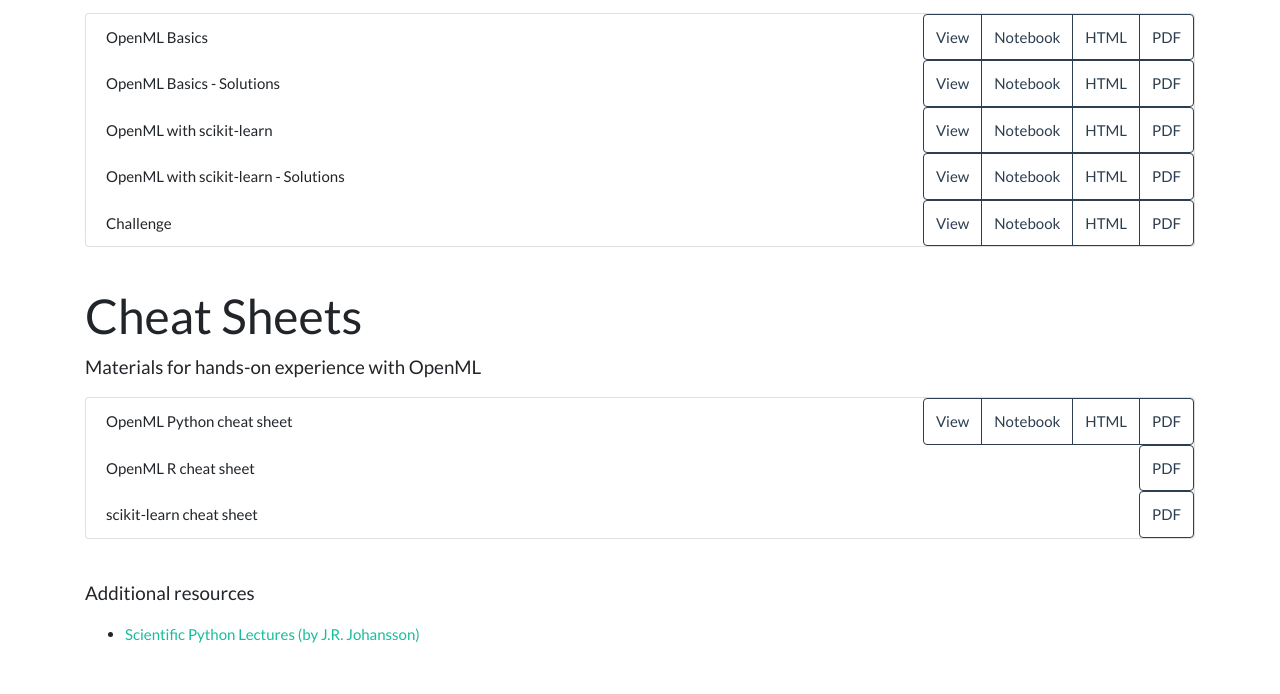
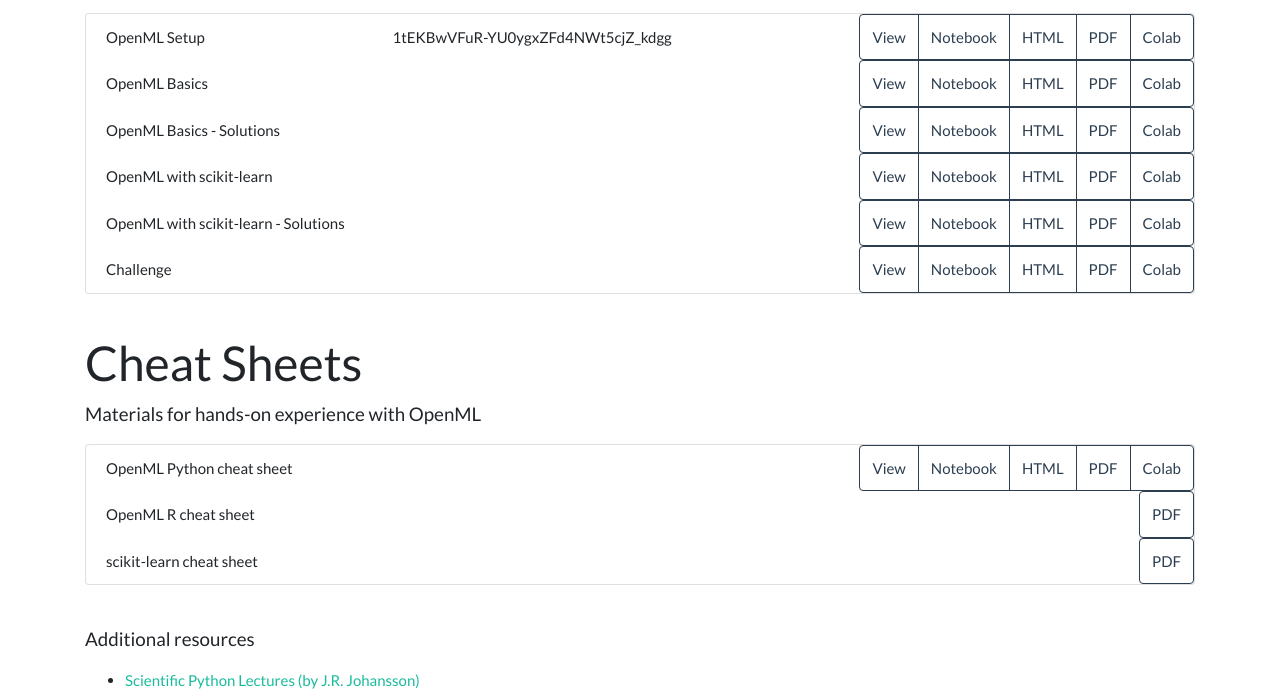
Before and after one commit to openml/openml-tutorial, a plain HTML site: page index.html in a window 1280 px wide. Shown: the part 528-1222 px from the top of the page. Drawn offline with nearby package versions, Linux system fonts and the light colour scheme.

Commit message:
colab test

```diff
--- a/index.html
+++ b/index.html
@@ -49,6 +49,7 @@
     <h1 class="roomy">Hands-on</h1>
     <p class="lead">Materials for hands-on experience with OpenML</p>
     <ul class="list-group">
+      <li class="list-group-item d-flex justify-content-between showlinks"><span>OpenML Setup</span><div class="colab">1tEKBwVFuR-YU0ygxZFd4NWt5cjZ_kdgg</div></li>
       <li class="list-group-item d-flex justify-content-between showlinks"><span>OpenML Basics</span></li>
       <li class="list-group-item d-flex justify-content-between showlinks"><span>OpenML Basics - Solutions</span></li>
       <li class="list-group-item d-flex justify-content-between showlinks"><span>OpenML with scikit-learn</span></li>
@@ -95,7 +96,7 @@
     <script>
     $(function() {
     $( ".showlinks").each(function() { $(this).append(
-      "<div class='btn-group snug' role='group'><button type='button' class='btn btn-outline-primary' onclick=\"window.location.href=\'https:\/\/github.com\/openml\/openml-tutorial\/blob\/master\/notebooks\/"+$(this).find("span").html()+".ipynb\'\")>View</button><button type='button' class='btn btn-outline-primary' onclick=\"window.location.href=\'notebooks\/"+$(this).find("span").html()+".ipynb\'\")>Notebook</button><button type='button' class='btn btn-outline-primary' onclick=\"window.location.href=\'slides_html\/"+$(this).find("span").html()+".slides.html\'\")>HTML</button><button type='button' class='btn btn-outline-primary' onclick=\"window.location.href=\'slides_pdf\/"+$(this).find("span").html()+".pdf\'\")>PDF</button></div>"
+      "<div class='btn-group snug' role='group'><button type='button' class='btn btn-outline-primary' onclick=\"window.location.href=\'https:\/\/github.com\/openml\/openml-tutorial\/blob\/master\/notebooks\/"+$(this).find("span").html()+".ipynb\'\")>View</button><button type='button' class='btn btn-outline-primary' onclick=\"window.location.href=\'notebooks\/"+$(this).find("span").html()+".ipynb\'\")>Notebook</button><button type='button' class='btn btn-outline-primary' onclick=\"window.location.href=\'slides_html\/"+$(this).find("span").html()+".slides.html\'\")>HTML</button><button type='button' class='btn btn-outline-primary' onclick=\"window.location.href=\'slides_pdf\/"+$(this).find("span").html()+".pdf\'\")>PDF</button><button type='button' class='btn btn-outline-primary' onclick=\"window.location.href=\'https:\/\/colab.research.google.com\/drive\/"+$(this).find(".colab").html()+"\'\")>Colab</button></div>"
     )});
     $( ".showpdflink").each(function() { $(this).append(
       "<div class='btn-group snug' role='group'><button type='button' class='btn btn-outline-primary' onclick=\"window.location.href=\'slides_pdf\/"+$(this).find("span").html()+".pdf\'\")>PDF</button></div>"
```
Also changed, not shown: 1 other file.
